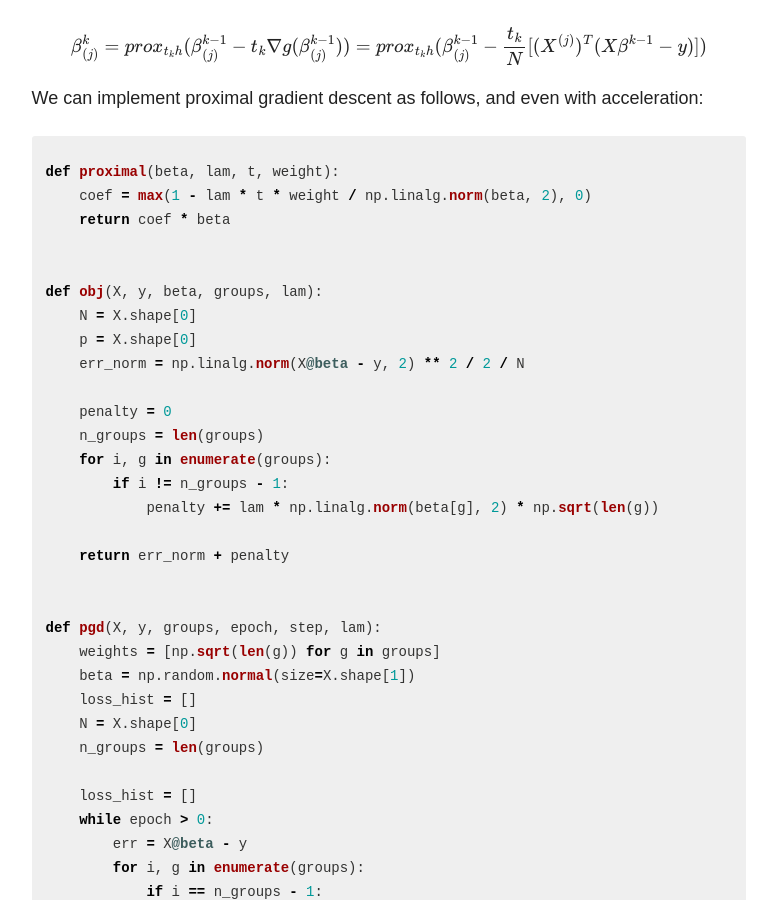
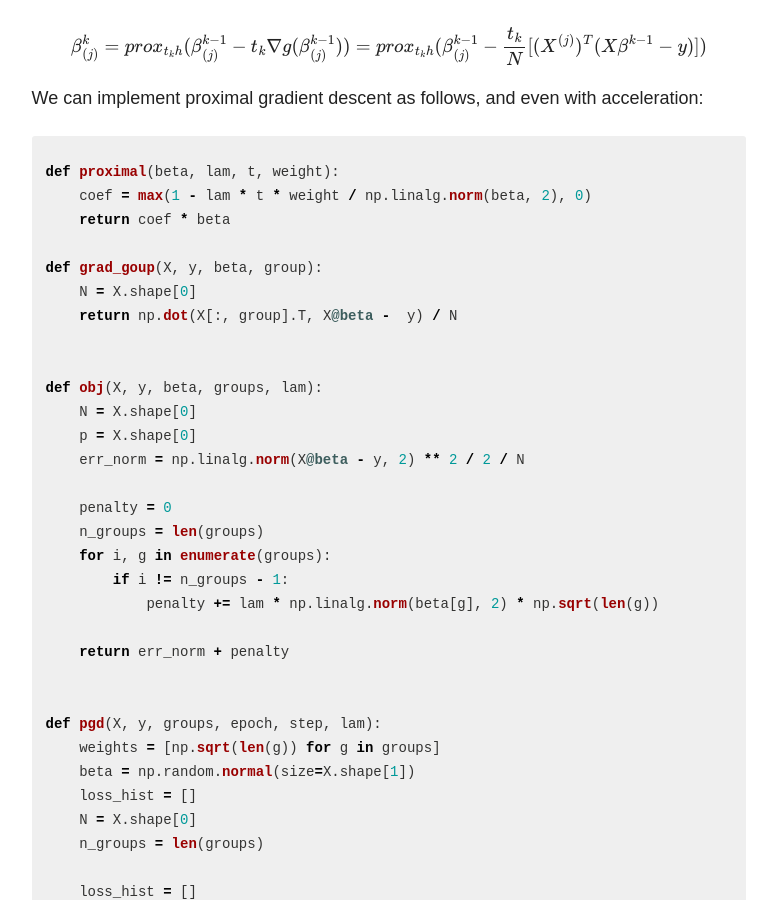
Before and after one commit to ryanyuan42/ryanyuan42.github.io, a Jekyll site: the page built from _posts/2020-04-10-group_lasso.markdown, in a window 1280 px wide and 900 px high, scrolled down 1736 px. Shown: the whole window, without its empty margins (348-1125 px from the left). Built offline with Jekyll 4.4.1, drawn with Linux system fonts in a browser that asks for light colours; nearby versions of some CDN libraries; formulas are drawn with MathJax 3; comment, search, counter and statistics services are not loaded.

Commit message:
Update 2020-04-10-group_lasso.markdown

```diff
--- a/_posts/2020-04-10-group_lasso.markdown
+++ b/_posts/2020-04-10-group_lasso.markdown
@@ -61,6 +61,10 @@ We can implement proximal gradient descent as follows, and even with acceleratio
 def proximal(beta, lam, t, weight):
     coef = max(1 - lam * t * weight / np.linalg.norm(beta, 2), 0)
     return coef * beta
+
+def grad_goup(X, y, beta, group):
+    N = X.shape[0]
+    return np.dot(X[:, group].T, X@beta -  y) / N
 
 
 def obj(X, y, beta, groups, lam):
```
